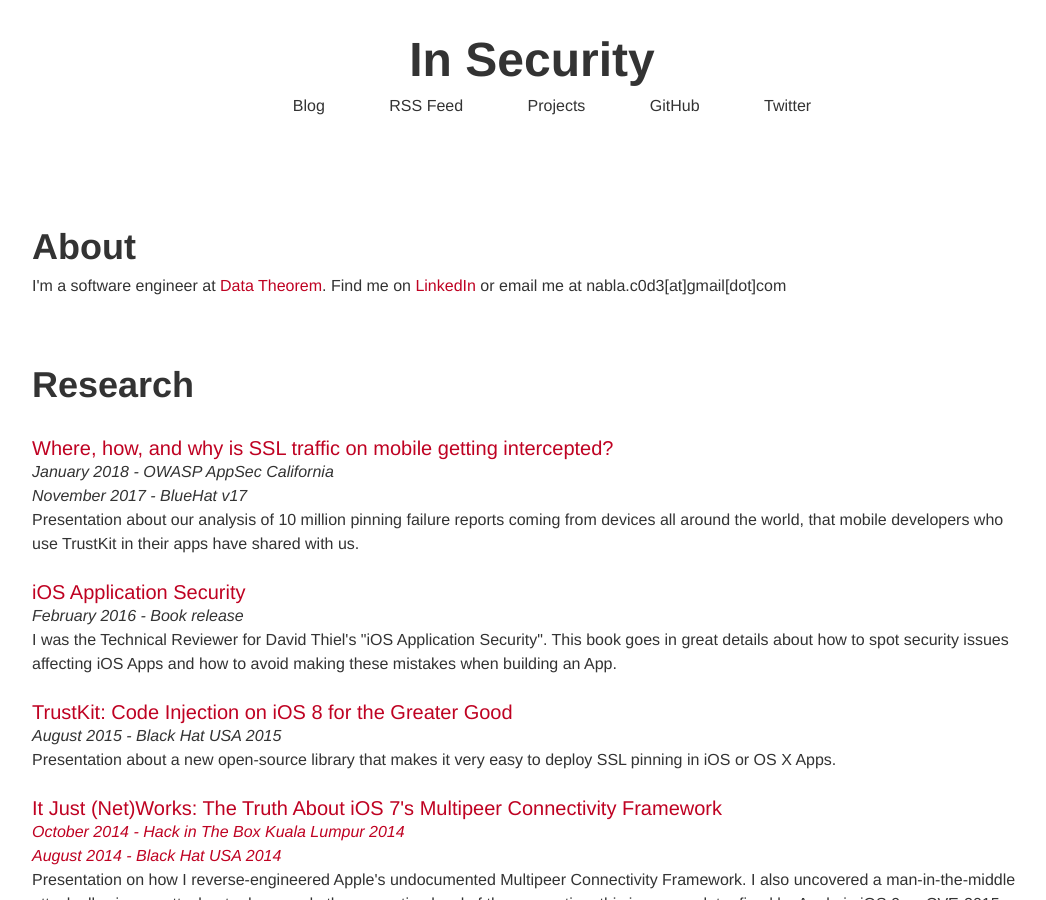
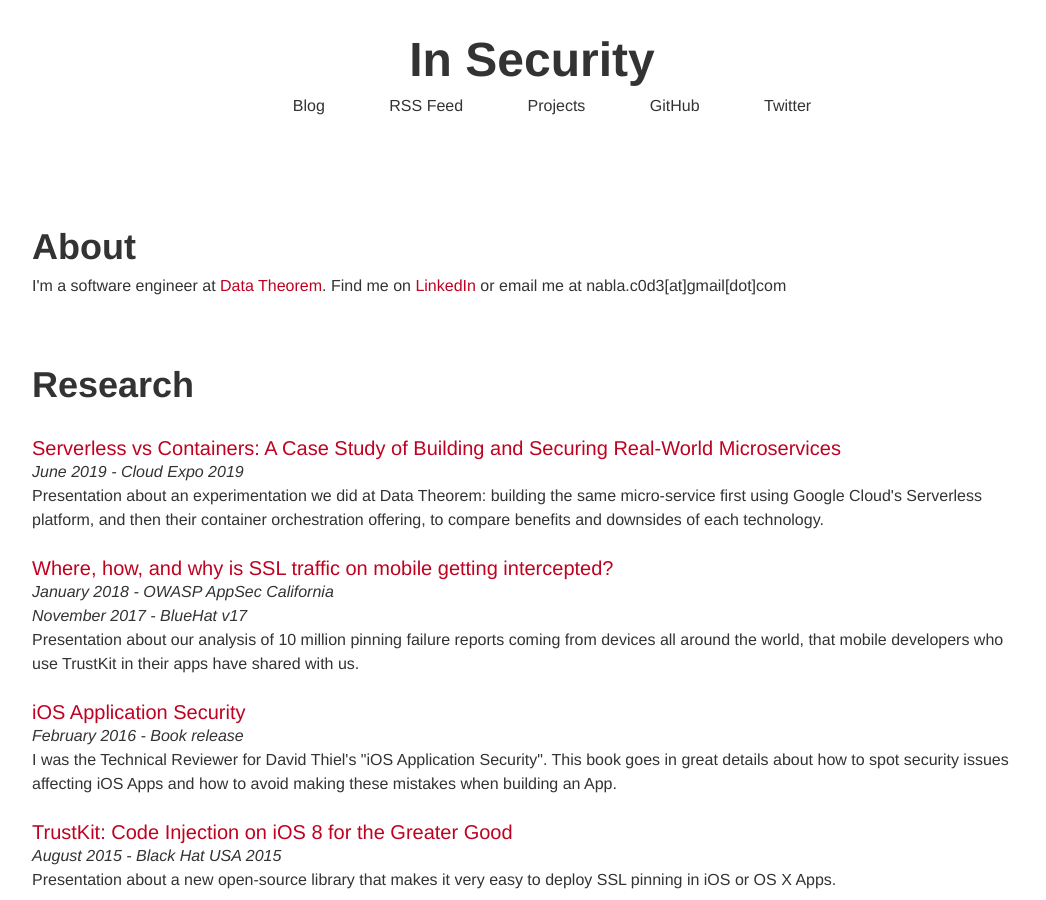
Before and after one commit to nabla-c0d3/nabla-c0d3.github.io, a Jekyll site: the page built from projects/index.html, in a window 1280 px wide and 900 px high. Shown: the whole window, without its empty margins (108-1154 px from the left). Built offline with Jekyll 4.4.1, drawn with Linux system fonts in a browser that asks for light colours; nearby versions of some CDN libraries.

Commit message:
Add CloudExpo

```diff
--- a/projects/index.html
+++ b/projects/index.html
@@ -10,6 +10,10 @@ title: Projects
 
 <article>
   <h1>Research</h1>
+
+  <h3><a href="https://cloudexpo2019.sched.com/event/KvtE/serverless-vs-containers-a-case-study-of-building-and-securing-real-world-microservices">Serverless vs Containers: A Case Study of Building and Securing Real-World Microservices</a></h3>
+  <p><i>June 2019 - Cloud Expo 2019</i></p>
+  <p>Presentation about an experimentation we did at Data Theorem: building the same micro-service first using Google Cloud's Serverless platform, and then their container orchestration offering, to compare benefits and downsides of each technology.</p>
 
   <h3><a href="https://blogs.technet.microsoft.com/bluehat/2017/09/01/announcing-the-bluehat-v17-schedule/">Where, how, and why is SSL traffic on mobile getting intercepted?</a></h3>
   <p><i>January 2018 - OWASP AppSec California</i></p>
@@ -28,15 +32,19 @@ title: Projects
   <p><a href="http://conference.hitb.org/hitbsecconf2014kul/speakers/alban-diquet/"><i>October 2014 - Hack in The Box Kuala Lumpur 2014</i></a></p>
   <p><a href="https://www.blackhat.com/us-14/briefings.html#it-just-networks-the-truth-about-ios-7s-multipeer-connectivity-framework"><i>August 2014 - Black Hat USA 2014</i></a></p>
   <p>Presentation on how I reverse-engineered Apple's undocumented Multipeer Connectivity Framework. I also uncovered a man-in-the-middle attack allowing an attacker to downgrade the encryption level of the connection; this issue was later fixed by Apple in iOS 9 as CVE-2015-5851.</p>
+
   <h3><a href="https://nabla-c0d3.github.io/documents/iSEC_Cryptocat_iOS.pdf">Security Audit of Cryptocat iOS</a></h3>
   <p><i>March 2014 - Security report</i></p>
   <p>iSEC Partners performed a security audit of the Cryptocat chat application on iOS; this audit was commissioned by the Open Technology Fund and I was the lead tester on this project. The final report for the work we did has been made publicly available.</p>
+
   <h3><a href="http://2013.ruxcon.org.au/speakers/#Alban Diquet & Marc Blanchou">Introspy: Security Profiling for Blackbox iOS and Android</a></h3>
   <p><i>October 2013 - Ruxcon 2013</i></p>
   <p>Presentation introducing Introspy, a tool to greatly simplify the process of finding security vulnerabilities in iOS and Android applications.</p>
+
   <h3><a href="https://github.com/nabla-c0d3/ssl-conservatory/blob/master/openssl/everything-you-wanted-to-know-about-openssl.pdf?raw=true">Everything you've always wanted to know about certificate validation with OpenSSL (but were afraid to ask)</a></h3>
   <p><i>October 2012 - Whitepaper</i></p>
   <p>Whitepaper on how to properly perform certificate validation within an SSL client application using OpenSSL.</p>
+
   <h3><a href="https://www.blackhat.com/html/bh-us-12/bh-us-12-briefings.html#Diquet">When security gets in the way: PenTesting mobile apps that use certificate pinning</a></h3>
   <p><i>July 2012 - Black Hat USA 2012</i></p>
   <p>Presentation about how to bypass SSL certificate pinning when pentesting iOS and Android applications.</p>
```
